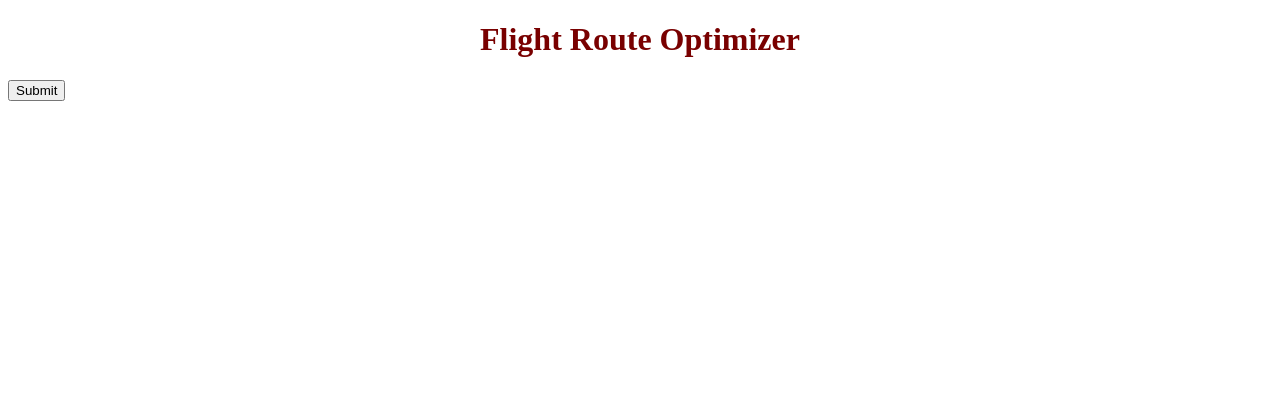
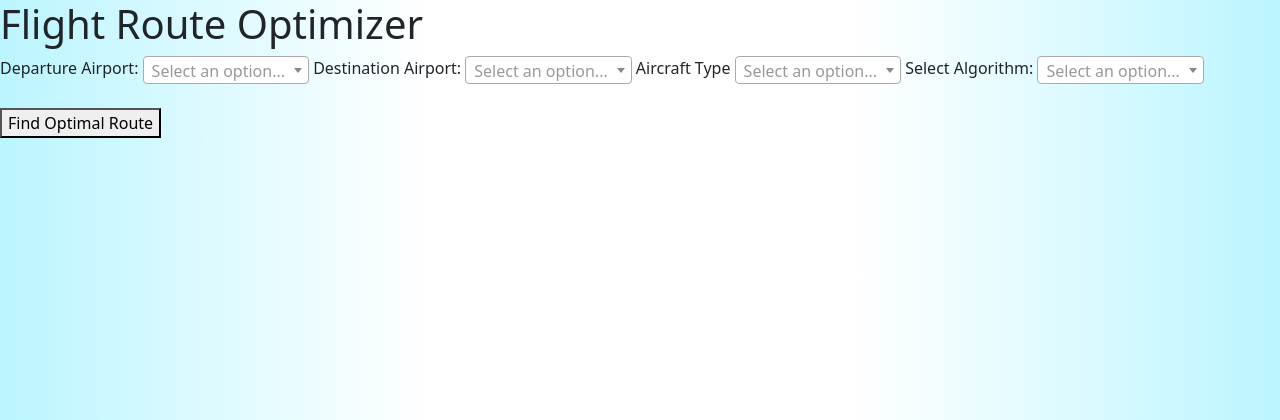
Before and after one commit to tudors2004/Flight-Routes-Optimizer, a Flask app: page / in a window 1280 px wide. Shown: the top 420 px of the page. Run offline with Flask 3, Linux system fonts and the light colour scheme; data that the repository does not hold is empty; some libraries are stand-ins or nearby versions.

Commit message:
dropdowns working + get and post methods

```diff
--- a/app.py
+++ b/app.py
@@ -1,8 +1,11 @@
-from flask import Flask, render_template, request, redirect, url_for
+from flask import Flask, render_template, request, redirect, url_for, jsonify
 from database import get_db_connection, return_db_connection
+from flask_cors import CORS
+from algorithms import astar, dijkstra
 
 app = Flask(__name__)
 app.config['SECRET_KEY'] = 'cheie..'
+CORS(app)
 
 @app.route('/')
 def hello_world():
@@ -14,8 +17,25 @@ def calculate():
     destination = request.form['destination']
     aircraft = request.form['aircraft']
     algorithm = request.form['algorithm']
+
     return render_template('output.html', departure=departure, destination=destination, aircraft=aircraft, algorithm=algorithm)
 
-
+@app.route('/airports', methods=['GET'])
+def airports():
+    connection = get_db_connection()
+    cursor = connection.cursor()
+    cursor.execute("SELECT * FROM airports")
+    airports = cursor.fetchall()
+    cursor.close()
+    return_db_connection(connection)
+    airportlist = []
+    for airport in airports:
+        airportlist.append({
+            'Airport Name': airport[0],
+            'City': airport[1],
+            'IATA Code': airport[2],
+            'Country': airport[3]
+        })
+    return jsonify(airportlist)
 if __name__ == '__main__':
     app.run(debug=True)
--- a/pandascraping.py
+++ b/pandascraping.py
@@ -15,4 +15,4 @@ for header,table in zip(h,t):
     df["Country"] = country
     airports.append(df)
 df_airports = pd.concat(airports, ignore_index=True) # concatenate all the df
-df_airports.to_csv("static/csvfiles/airports.csv", index=False)
+df_airports.to_csv("static/airports.csv", index=False)
--- a/static/input.css
+++ b/static/input.css
@@ -1,5 +1,3 @@
-h1{
-    color: #790000;
-    font-size: 2em;
-    text-align: center;
+body{
+    background:linear-gradient(90deg, rgb(187, 245, 255), #ffffff,#ffffff, #bbf5ff);
 }
--- a/static/input.js
+++ b/static/input.js
@@ -0,0 +1,58 @@
+document.addEventListener("DOMContentLoaded", function () {
+    $('.select2').select2({
+        placeholder: "Select an option...",
+        allowClear: true,
+        width: '13%'
+    });
+
+    function populateSelect2(selectId) {
+        $.ajax({
+            url: '/airports',
+            method: 'GET',
+            success: function (data) {
+                let select = $(`#${selectId}`);
+                select.empty();
+                select.append('<option value="" disabled selected></option>');
+
+                data.forEach((airport, index) => {
+                    if (index === 0 && (!airport["IATA Code"] || airport["IATA Code"].length !== 3)) {
+                        return;
+                    }
+
+                    let option = $('<option>', {
+                        value: airport["IATA Code"],
+                        text: `${airport["Airport Name"]} (${airport["IATA Code"]}) - ${airport["City"]}, ${airport["Country"]}`
+                    });
+                    select.append(option);
+                });
+
+                select.trigger('change');
+            }
+        });
+    }
+
+    populateSelect2('departure');
+    populateSelect2('destination');
+
+    document.getElementById('form')
+        .addEventListener('submit', function (event) {
+        let departure = document.getElementById('departure').value;
+        let destination = document.getElementById('destination').value;
+        let algorithm = document.getElementById('algorithm').value;
+        let aircraft = document.getElementById('aircraft').value;
+        if (!departure || !destination) {
+            alert('Please select both departure and destination airports.');
+            event.preventDefault();
+        } else if (departure === destination) {
+            alert('Departure and destination airports cannot be the same :(');
+            event.preventDefault();
+        } else if(!algorithm) {
+            alert('Please select an algorithm.');
+            event.preventDefault();
+        } else if(!aircraft) {
+            alert('Please select an aircraft.');
+            event.preventDefault();
+        }
+
+    });
+});
--- a/static/output.css
+++ b/static/output.css
@@ -0,0 +1,3 @@
+body{
+    background:linear-gradient(90deg, rgb(187, 245, 255), #ffffff,#ffffff, #bbf5ff);
+}
--- a/templates/input.html
+++ b/templates/input.html
@@ -7,15 +7,48 @@
     <meta http-equiv="X-UA-Compatible" content="ie=edge">
     <title>Flight Route Optimizer App</title>
     <link rel="stylesheet" href="{{ url_for('static', filename='input.css') }}">
+    <link href="https://cdn.jsdelivr.net/npm/bootstrap@5.3.0/dist/css/bootstrap.min.css" rel="stylesheet">
+    <link href="https://cdn.jsdelivr.net/npm/select2@4.0.13/dist/css/select2.min.css" rel="stylesheet">
 </head>
 <body>
     <h1>Flight Route Optimizer</h1>
-    <form action="/calculate" method="post">
-        <button type="submit">Submit</button>
+    <form action="/calculate" method="post" id="form">
+        <label for="departure">Departure Airport:</label>
+        <select id="departure" name="departure" class="form-control select2"><option></option></select>
+
+        <label for="destination">Destination Airport:</label>
+        <select id="destination" name="destination" class="form-control select2"><option></option></select>
+
+        <label for="aircraft">Aircraft Type</label>
+        <select name="aircraft" id="aircraft" class="form-control select2">
+            <option></option>
+        <optgroup label="Airbus">
+        <option value="A220-300">Airbus A220-300</option>
+        </optgroup>
+        <optgroup label="Boeing">
+        <option value="B737-800">Boeing 737-800</option>
+        </optgroup>
+        <optgroup label="Embraer">
+        <option value="E190">Embraer E190</option>
+        </optgroup>
+        <optgroup label="Bombardier">
+        <option value="CRJ-200">Bombardier CRJ-200</option>
+        <optgroup label="ATR">
+        <option value="ATR 42-300">ATR 42-300</option>
+        </optgroup>
+        </select>
+
+        <label for="algorithm">Select Algorithm: </label>
+        <select name="algorithm" id="algorithm" class="form-control select2">
+            <option value="">Select an algorithm..</option>
+            <option value="Dijkstra">Dijkstra</option>
+            <option value="A*">A*</option>
+        </select>
+        <br><br>
+        <button type="submit">Find Optimal Route</button>
     </form>
-    <script type="text/javascript">
-        src="{{ url_for('static', filename='input.js') }}"
-    </script>
     <script src="https://code.jquery.com/jquery-3.6.0.min.js"></script>
+    <script src="https://cdn.jsdelivr.net/npm/select2@4.0.13/dist/js/select2.min.js"></script>
+    <script src="{{ url_for('static', filename='input.js') }}"></script>
 </body>
 </html>
```
Also changed, not shown: algorithms.py (+8 -0 lines), templates/output.html (+8 -5 lines), README.md (added).
